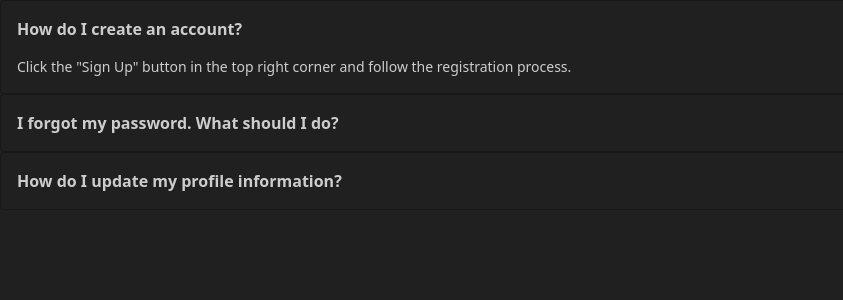
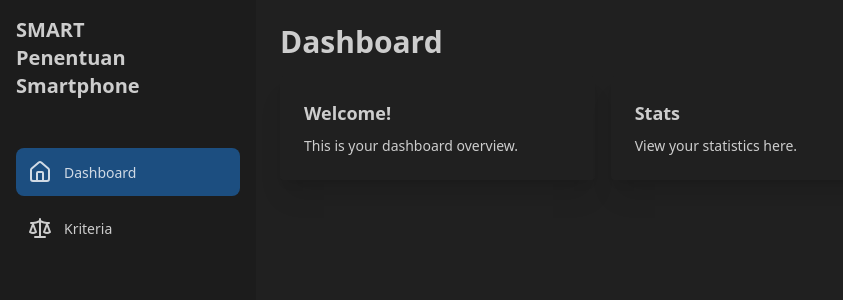
Before and after one commit to Anthasss/spk_uas, a React (Vite) app: page / in a window 1280 px wide. Shown: the top 300 px of the page, without its empty margins (0-843 px from the left). Built offline with nearby package versions, Linux system fonts and the light colour scheme.

Commit message:
Add routing and sidebar components; implement dashboard layout

```diff
--- a/package.json
+++ b/package.json
@@ -12,8 +12,10 @@
   "dependencies": {
     "@tailwindcss/vite": "^4.1.10",
     "daisyui": "^5.0.43",
+    "lucide-react": "^0.514.0",
     "react": "^19.1.0",
     "react-dom": "^19.1.0",
+    "react-router-dom": "^7.6.2",
     "tailwindcss": "^4.1.10"
   },
   "devDependencies": {
--- a/src/App.jsx
+++ b/src/App.jsx
@@ -1,40 +1,72 @@
 import "./App.css";
+import { House, Scale } from "lucide-react";
+
+import { BrowserRouter as Router, Routes, Route } from "react-router-dom";
+import Sidebar from "./components/Sidebar";
+import Dashboard from "./components/Dashboard";
 
 function App() {
+  const menuItems = [
+    { id: "dashboard", label: "Dashboard", icon: <House />, path: "/" },
+    { id: "criteria", label: "Kriteria", icon: <Scale />, path: "/criteria" },
+  ];
+
   return (
-    <>
-      <div className="collapse bg-base-100 border border-base-300">
+    <Router>
+      <div className="drawer lg:drawer-open">
         <input
-          type="radio"
-          name="my-accordion-1"
-          defaultChecked
+          id="my-drawer"
+          type="checkbox"
+          className="drawer-toggle"
         />
-        <div className="collapse-title font-semibold">How do I create an account?</div>
-        <div className="collapse-content text-sm">
-          Click the "Sign Up" button in the top right corner and follow the registration process.
+
+        {/* Main content */}
+        <div className="drawer-content flex flex-col">
+          {/* Navbar for smaller screen */}
+          <div className="navbar bg-base-300 lg:hidden">
+            <div className="flex-none">
+              <label
+                htmlFor="my-drawer"
+                className="btn btn-square btn-ghost"
+              >
+                <svg
+                  className="w-6 h-6"
+                  fill="none"
+                  stroke="currentColor"
+                  viewBox="0 0 24 24"
+                >
+                  <path
+                    strokeLinecap="round"
+                    strokeLinejoin="round"
+                    strokeWidth={2}
+                    d="M4 6h16M4 12h16M4 18h16"
+                  />
+                </svg>
+              </label>
+            </div>
+            <div className="flex-1">
+              <span className="text-xl font-bold">My App</span>
+            </div>
+          </div>
+
+          {/* Page content */}
+          <main className="flex-1 bg-base-100">
+            <Routes>
+              <Route
+                path="/"
+                element={<Dashboard />}
+              />
+              {/* <Route path="/faq" element={<FAQPage />} /> */}
+              {/* <Route path="/profile" element={<Profile />} /> */}
+              {/* <Route path="/settings" element={<Settings />} /> */}
+            </Routes>
+          </main>
         </div>
+
+        {/* Sidebar */}
+        <Sidebar menuItems={menuItems} />
       </div>
-      <div className="collapse bg-base-100 border border-base-300">
-        <input
-          type="radio"
-          name="my-accordion-1"
-        />
-        <div className="collapse-title font-semibold">I forgot my password. What should I do?</div>
-        <div className="collapse-content text-sm">
-          Click on "Forgot Password" on the login page and follow the instructions sent to your email.
-        </div>
-      </div>
-      <div className="collapse bg-base-100 border border-base-300">
-        <input
-          type="radio"
-          name="my-accordion-1"
-        />
-        <div className="collapse-title font-semibold">How do I update my profile information?</div>
-        <div className="collapse-content text-sm">
-          Go to "My Account" settings and select "Edit Profile" to make changes.
-        </div>
-      </div>
-    </>
+    </Router>
   );
 }
 
--- /dev/null
+++ b/src/components/Dashboard.jsx
@@ -0,0 +1,23 @@
+const Dashboard = () => {
+  return (
+    <div className="p-6">
+      <h1 className="text-3xl font-bold mb-4">Dashboard</h1>
+      <div className="grid grid-cols-1 md:grid-cols-2 lg:grid-cols-3 gap-4">
+        <div className="card bg-base-100 shadow-xl">
+          <div className="card-body">
+            <h2 className="card-title">Welcome!</h2>
+            <p>This is your dashboard overview.</p>
+          </div>
+        </div>
+        <div className="card bg-base-100 shadow-xl">
+          <div className="card-body">
+            <h2 className="card-title">Stats</h2>
+            <p>View your statistics here.</p>
+          </div>
+        </div>
+      </div>
+    </div>
+  );
+};
+
+export default Dashboard;
--- /dev/null
+++ b/src/components/Sidebar.jsx
@@ -0,0 +1,40 @@
+import { Link, useLocation } from "react-router-dom";
+
+const Sidebar = ({ menuItems }) => {
+  const location = useLocation();
+  return (
+    <div className="drawer-side">
+      <label
+        htmlFor="my-drawer"
+        className="drawer-overlay"
+      ></label>
+      <aside className="w-64 min-h-full bg-base-200">
+        <div className="p-4">
+          <h2 className="text-xl font-bold text-base-content mb-4">
+            SMART <br /> Penentuan Smartphone
+          </h2>
+        </div>
+        <ul className="menu p-4 space-y-2 w-full">
+          {menuItems.map((item) => (
+            <li
+              key={item.id}
+              className="w-full"
+            >
+              <Link
+                to={item.path}
+                className={`flex items-center gap-3 w-full p-3 rounded-lg transition-colors ${
+                  location.pathname === item.path ? "bg-primary text-primary-content" : "hover:bg-base-300"
+                }`}
+              >
+                <span className="text-lg">{item.icon}</span>
+                <span className="font-medium">{item.label}</span>
+              </Link>
+            </li>
+          ))}
+        </ul>
+      </aside>
+    </div>
+  );
+};
+
+export default Sidebar;
```
Also changed, not shown: 1 other file (tests, documents, lock files or other folders).
